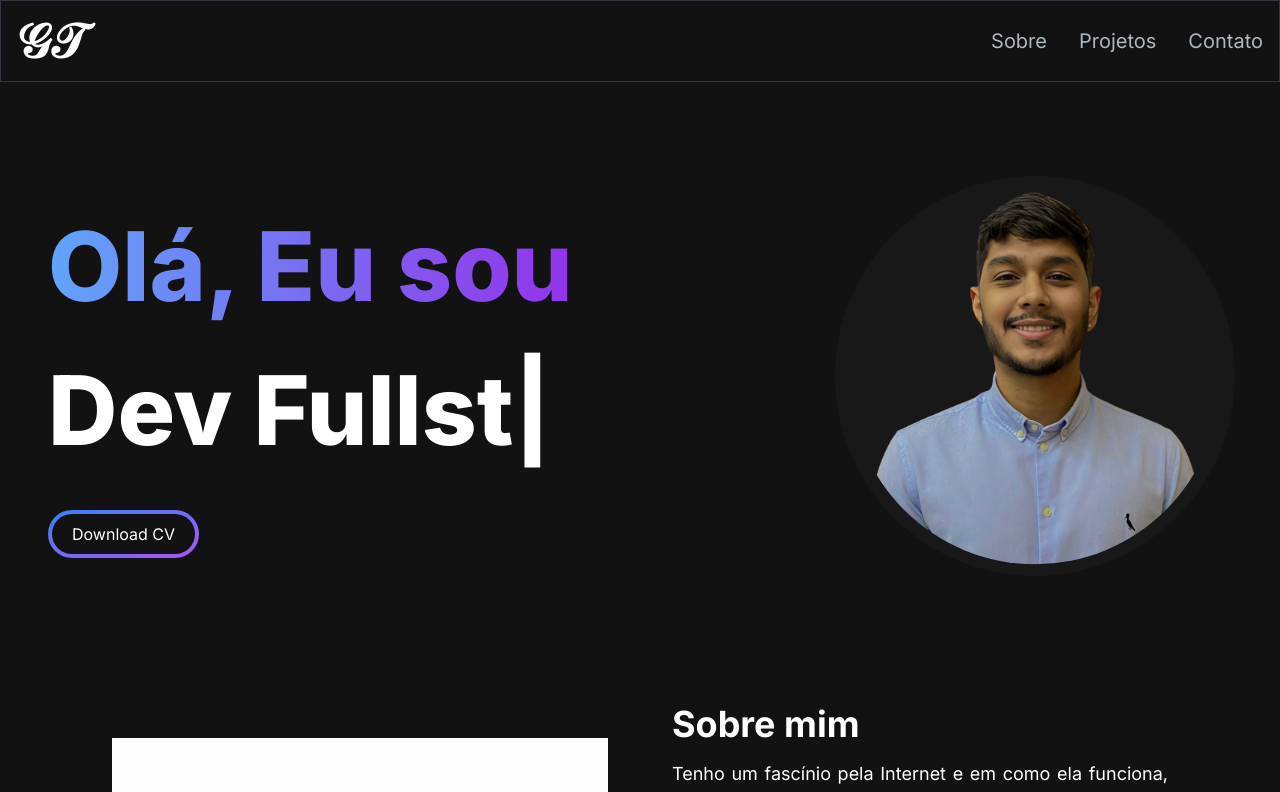
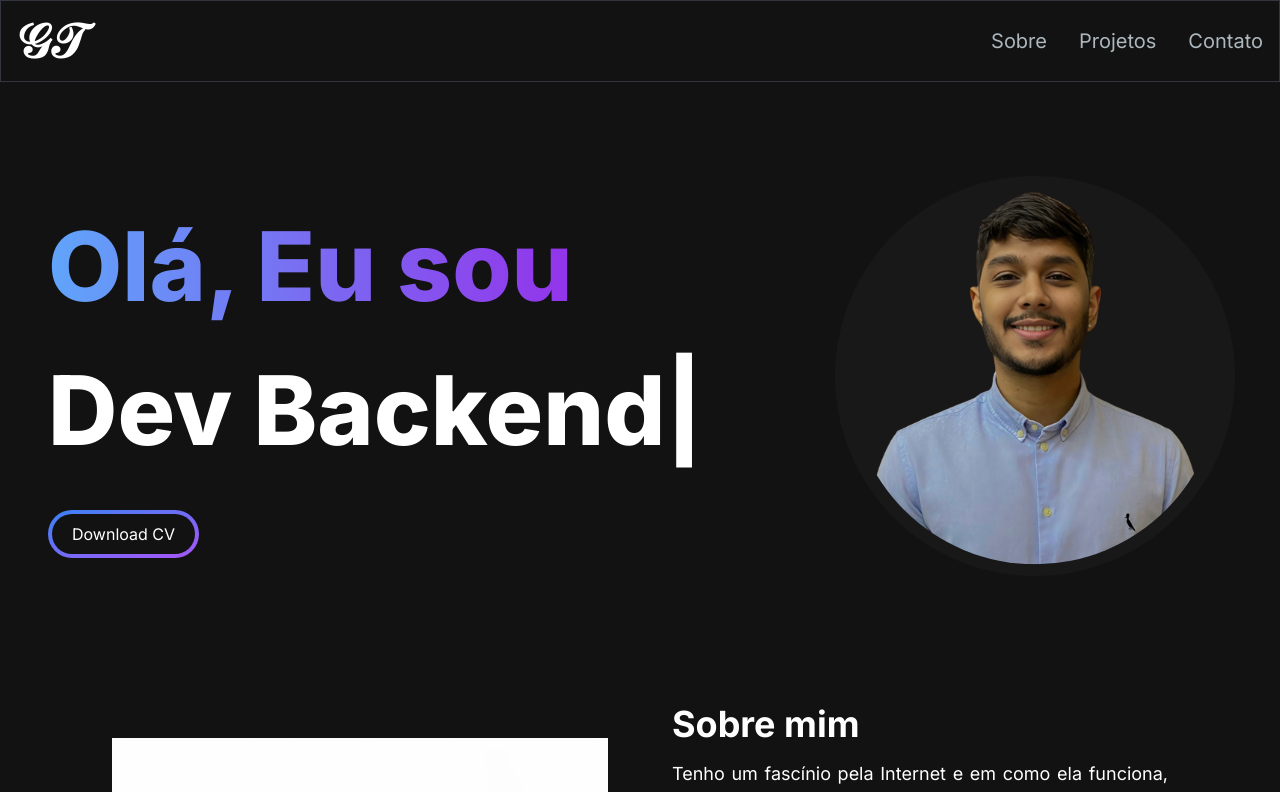
Before and after one commit to gaabrieltorres7/portfolio-gt, a Next.js app: page / in a window 1280 px wide. Shown: the top 792 px of the page. Built offline with nearby package versions, Linux system fonts and the light colour scheme.

Commit message:
refactor: download cv

```diff
--- a/src/app/components/HeroSection.tsx
+++ b/src/app/components/HeroSection.tsx
@@ -1,7 +1,6 @@
 "use client";
 import { motion } from "framer-motion";
 import Image from "next/image";
-import Link from "next/link";
 import { TypeAnimation } from "react-type-animation";
 
 const HeroSection = () => {
@@ -20,12 +19,7 @@ const HeroSection = () => {
             </span>
             <br></br>
             <TypeAnimation
-              sequence={[
-                "Gabriel",
-                1000,
-                "Dev Fullstack",
-                1000,
-              ]}
+              sequence={["Gabriel", 1000, "Dev Backend", 1000]}
               wrapper="span"
               speed={50}
               repeat={Infinity}
@@ -42,14 +36,15 @@ const HeroSection = () => {
             >
               Me contrate
             </Link> */}
-            <Link
-              href="/"
+            <a
+              href="/cv/gabriel-cv.pdf"
               className="px-1 inline-block py-1 w-full sm:w-fit rounded-full bg-gradient-to-br from-blue-500 to-purple-500 hover:bg-slate-800 text-white mt-3"
+              download
             >
-              <span className="block bg-[#121212] hover:bg-slate-800 rounded-full px-5 py-2">
+              <span className="block bg-[#121212] hover-bg-slate-800 rounded-full px-5 py-2">
                 Download CV
               </span>
-            </Link>
+            </a>
           </div>
         </motion.div>
         <motion.div
```
Also changed, not shown: 1 other file (tests, documents, lock files or other folders).
